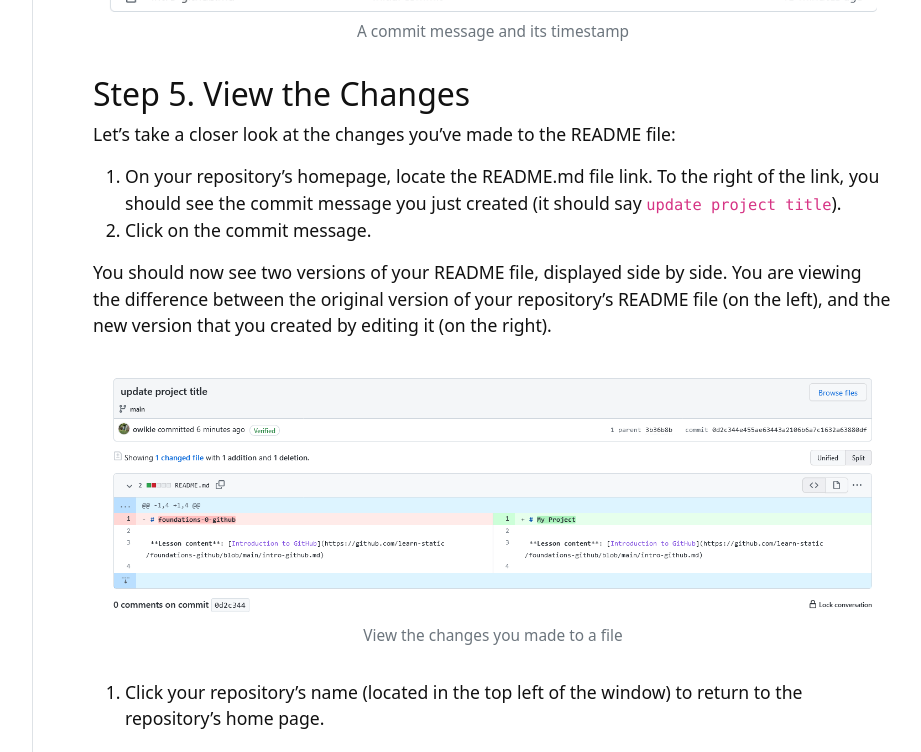
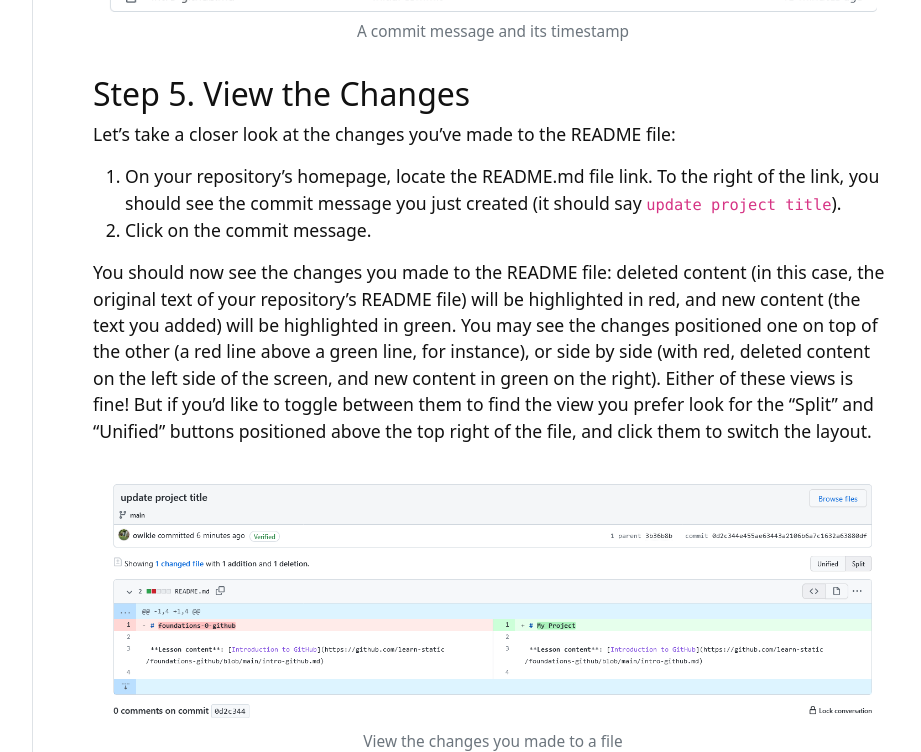
Before and after one commit to learn-static/hist-320, a Jekyll site: the page built from content/1-github.md, in a window 1280 px wide and 900 px high, scrolled down 3051 px, cut to the strip 0-752 px from the top of the window. Shown: the whole strip, without its empty margins (208-1129 px from the left). Built offline with Jekyll 4.4.1, drawn with Linux system fonts in a browser that asks for light colours.

Commit message:
fix github view changes

```diff
--- a/content/1-github.md
+++ b/content/1-github.md
@@ -104,8 +104,10 @@ Let's take a closer look at the changes you've made to the README file:
 1. On your repository's homepage, locate the README.md file link. To the right of the link, you should see the commit message you just created (it should say `update project title`).
 2. Click on the commit message.
 
-You should now see two versions of your README file, displayed side by side.
-You are viewing the difference between the original version of your repository's README file (on the left), and the new version that you created by editing it (on the right).
+You should now see the changes you made to the README file: deleted content (in this case, the original text of your repository's README file) will be highlighted in red, and new content (the text you added) will be highlighted in green.
+You may see the changes positioned one on top of the other (a red line above a green line, for instance), or side by side (with red, deleted content on the left side of the screen, and new content in green on the right).
+Either of these views is fine!
+But if you'd like to toggle between them to find the view you prefer look for the "Split" and "Unified" buttons positioned above the top right of the file, and click them to switch the layout.
 
 {% include figure.html img="diff.png" alt="image of a diff view on GitHub" caption="View the changes you made to a file" %}
 
```
Also changed, not shown: _data/topic-data.csv (added, +11 -0 lines), content/4-visualize.md (+17 -0 lines).
